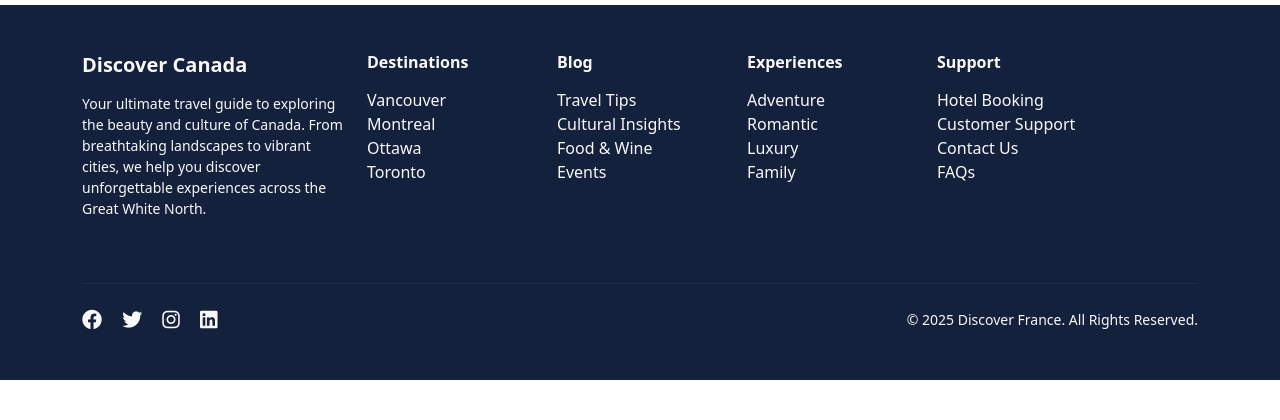
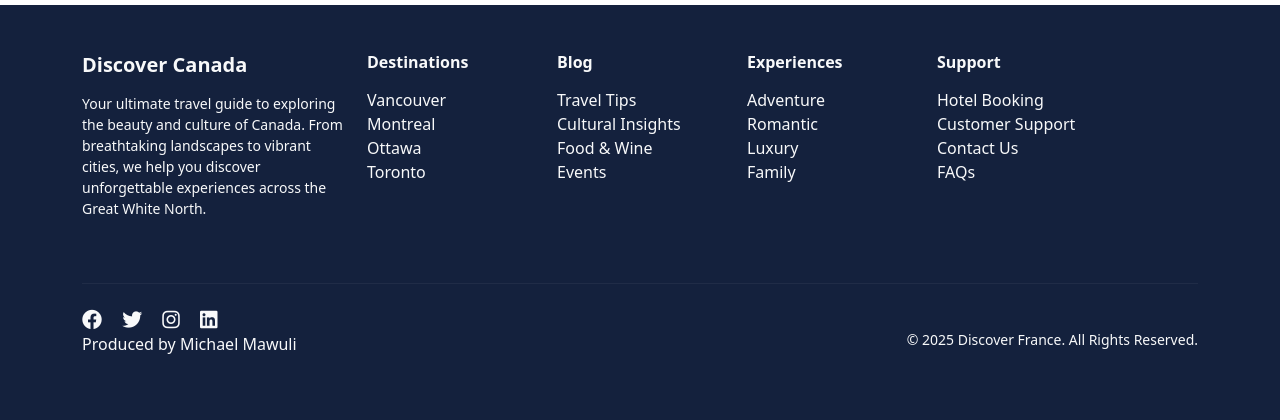
Before and after one commit to brinleydevx/exploreca, a Flask app: page / in a window 1280 px wide. Shown: the part 2497-2917 px from the top of the page. Before the commit the page ends 2877 px from the top, so only its background shows below. Run offline with Flask 3, Linux system fonts and the light colour scheme.

Commit message:
Update footer.html
Added name tag

```diff
--- a/templates/footer.html
+++ b/templates/footer.html
@@ -64,6 +64,7 @@
         <a href="#" class="me-3 text-decoration-none footer-social"><i class="fab fa-twitter fa-lg"></i></a>
         <a href="#" class="me-3 text-decoration-none footer-social"><i class="fab fa-instagram fa-lg"></i></a>
         <a href="#" class="text-decoration-none footer-social"><i class="fab fa-linkedin fa-lg"></i></a>
+        <p>Produced by Michael Mawuli</p>
       </div>
 
       <p class="mb-0 small">&copy; 2025 Discover France. All Rights Reserved.</p>
```
